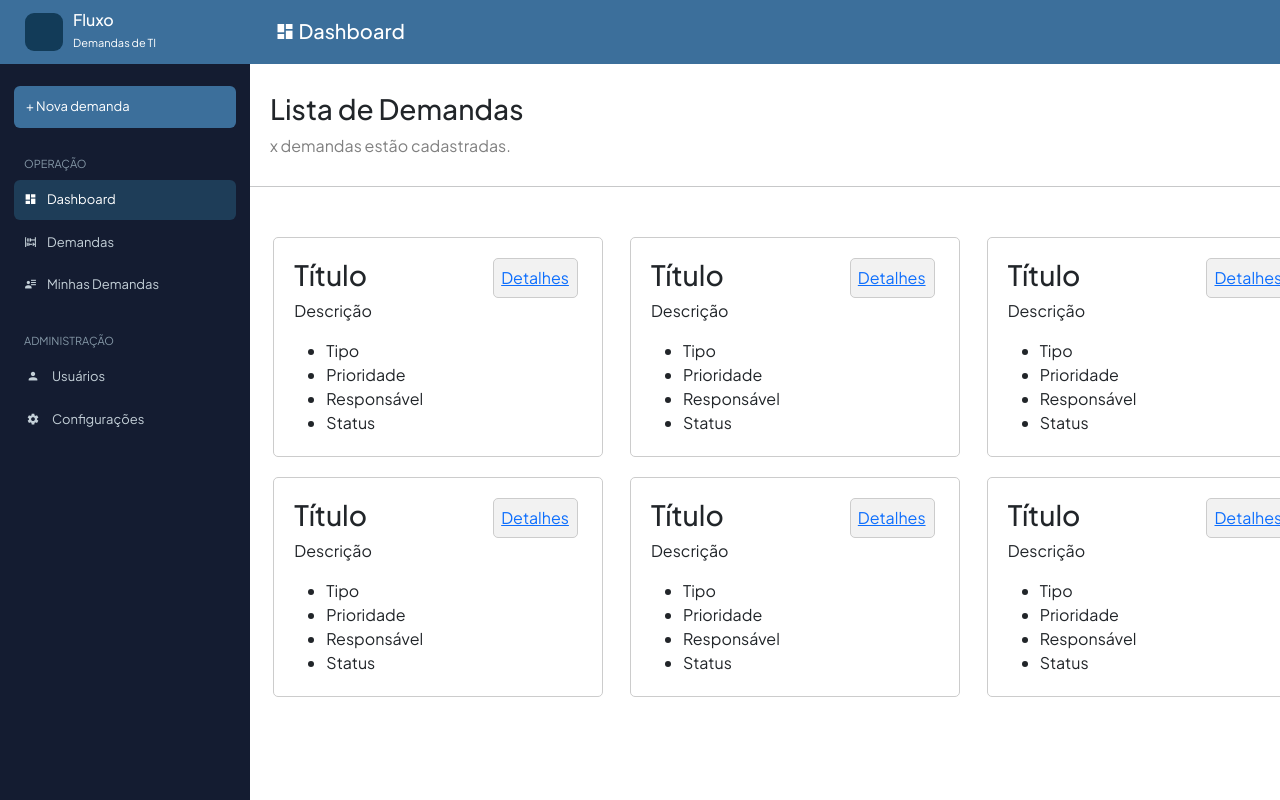
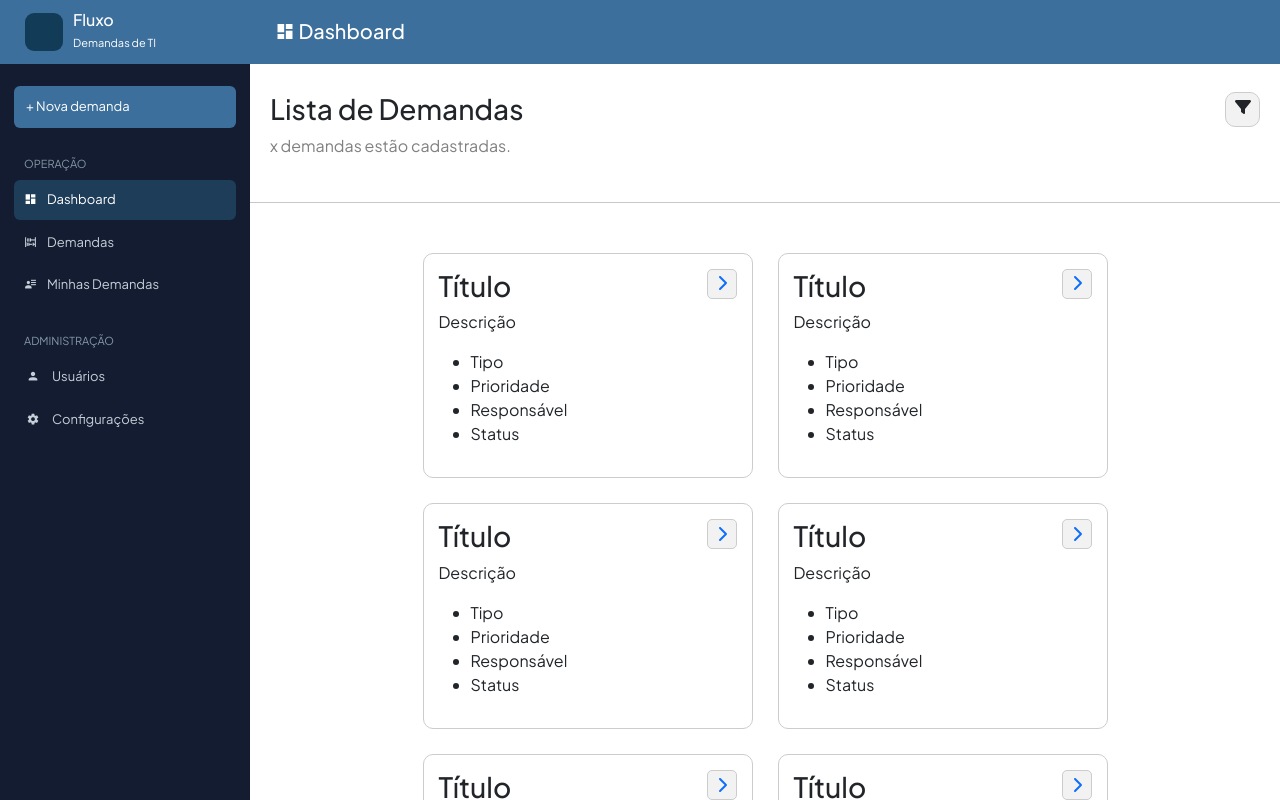
Before and after one commit to sophiadesf/PI-II-TIME-25, a plain HTML site: page Codigo/listademandas.html in a window 1280 px wide. Drawn offline with nearby package versions, Linux system fonts and the light colour scheme.

Commit message:
Aprimorando listagem de demandas com funcionalidade 'flex' e mudanças visuais

```diff
--- a/Codigo/css/style.css
+++ b/Codigo/css/style.css
@@ -386,42 +386,56 @@ td {
 
 .cabecalho-ld {
     margin: 28px 20px;
+    display: flex;
+    justify-content: space-between;
 
     p {
         color: grey;
     }
 }
 
+.filtro {
+    width: 35px;
+    height: 35px;
+    text-align: center;
+
+    background-color: #f2f2f2 ;
+    border: 1px solid #ccc;
+    border-radius: 10px;
+}
+
 .listagem {
     background-color: white;
     display: flex;
-    width: 1070px;
+    flex-wrap: wrap;
+    justify-content: center;
     margin: 10px;
+    gap: 25px;
 }
 
 .card-ld {
     display: flex;
+    flex-wrap: wrap;
+    justify-content: space-between;
+    width: 330px;
+    padding: 15px;
+
     background-color: white ;
-    width: 330px;
-    height: 220px;
     border: 1px solid #ccc;
-    border-radius: 5px;
-    padding: 20px;
-    margin: auto;
-    margin-bottom: 10px;
+    border-radius: 10px;
 }
 
 .detalhes-ld {
-    display: flex;
+    width: 30px;
+    height: 30px ;
     text-align: center;
-    height: 40px;
+
     background-color: #f2f2f2;
     border: 1px solid #ccc;
     border-radius: 5px;
-    width: 85px;
-    margin-left: 70px;
-    padding: 7px;
 }
+
+/*  */
 .main-dd{
     display: flex;
     flex-direction: column;
--- a/Codigo/listademandas.html
+++ b/Codigo/listademandas.html
@@ -24,8 +24,15 @@
             <!-- Conteudo da Lista de Demandas -->
             <div class="main">
                 <div class="cabecalho-ld">
-                    <h3>Lista de Demandas</h3>
-                    <p>x demandas estão cadastradas.</p>
+                    <div>
+                        <h3>Lista de Demandas</h3>
+                        <p>x demandas estão cadastradas.</p>
+                    </div>
+                    <div class="filtro">
+                        <svg xmlns="http://www.w3.org/2000/svg" viewBox="0 0 512 512" width="16" height="16" fill="currentColor">
+                            <path d="M3.9 54.9C10.5 40.9 24.5 32 40 32H472c15.5 0 29.5 8.9 36.1 22.9s4.6 30.5-5.2 42.5L320 320.9V448c0 12.1-6.8 23.2-17.7 28.6s-23.8 4.3-33.5-3l-64-48c-8.1-6-12.8-15.5-12.8-25.6V320.9L9 97.3C-.7 85.4-2.8 68.8 3.9 54.9z"/>
+                        </svg>
+                    </div>
                 </div>
 
                 <hr>
@@ -48,8 +55,9 @@
 
 
                             <a href="detalhesdemanda.html" class="detalhes-ld">
-                                <label></label>
-                                <p>Detalhes</p>
+                                <svg xmlns="http://www.w3.org/2000/svg" viewBox="0 0 320 512" width="16" height="16" fill="currentColor">
+                                    <path d="M310.6 233.4c12.5 12.5 12.5 32.8 0 45.3l-192 192c-12.5 12.5-32.8 12.5-45.3 0s-12.5-32.8 0-45.3L242.7 256 73.4 86.6c-12.5-12.5-12.5-32.8 0-45.3s32.8-12.5 45.3 0l192 192z"/>
+                                </svg>
                             </a>
 
                         </div>
@@ -69,8 +77,9 @@
 
 
                             <a href="detalhesdemanda.html" class="detalhes-ld">
-                                <label></label>
-                                <p>Detalhes</p>
+                                <svg xmlns="http://www.w3.org/2000/svg" viewBox="0 0 320 512" width="16" height="16" fill="currentColor">
+                                    <path d="M310.6 233.4c12.5 12.5 12.5 32.8 0 45.3l-192 192c-12.5 12.5-32.8 12.5-45.3 0s-12.5-32.8 0-45.3L242.7 256 73.4 86.6c-12.5-12.5-12.5-32.8 0-45.3s32.8-12.5 45.3 0l192 192z"/>
+                                </svg>
                             </a>
 
                         </div>
@@ -90,31 +99,9 @@
 
 
                             <a href="detalhesdemanda.html" class="detalhes-ld">
-                                <label></label>
-                                <p>Detalhes</p>
-                            </a>
-
-                        </div>
-                    </div>
-
-                    <div class="listagem">
-                        <div class="card-ld">
-
-                            <div>
-                                <h3>Título</h3>
-                                <p>Descrição</p>
-                                <ul>
-                                    <li>Tipo</li>
-                                    <li>Prioridade</li>
-                                    <li>Responsável</li>
-                                    <li>Status</li>
-                                </ul>
-                            </div>
-
-
-                            <a href="detalhesdemanda.html" class="detalhes-ld">
-                                <label></label>
-                                <p>Detalhes</p>
+                                <svg xmlns="http://www.w3.org/2000/svg" viewBox="0 0 320 512" width="16" height="16" fill="currentColor">
+                                    <path d="M310.6 233.4c12.5 12.5 12.5 32.8 0 45.3l-192 192c-12.5 12.5-32.8 12.5-45.3 0s-12.5-32.8 0-45.3L242.7 256 73.4 86.6c-12.5-12.5-12.5-32.8 0-45.3s32.8-12.5 45.3 0l192 192z"/>
+                                </svg>
                             </a>
 
                         </div>
@@ -134,8 +121,9 @@
 
 
                             <a href="detalhesdemanda.html" class="detalhes-ld">
-                                <label></label>
-                                <p>Detalhes</p>
+                                <svg xmlns="http://www.w3.org/2000/svg" viewBox="0 0 320 512" width="16" height="16" fill="currentColor">
+                                    <path d="M310.6 233.4c12.5 12.5 12.5 32.8 0 45.3l-192 192c-12.5 12.5-32.8 12.5-45.3 0s-12.5-32.8 0-45.3L242.7 256 73.4 86.6c-12.5-12.5-12.5-32.8 0-45.3s32.8-12.5 45.3 0l192 192z"/>
+                                </svg>
                             </a>
 
                         </div>
@@ -155,8 +143,31 @@
 
 
                             <a href="detalhesdemanda.html" class="detalhes-ld">
-                                <label></label>
-                                <p>Detalhes</p>
+                                <svg xmlns="http://www.w3.org/2000/svg" viewBox="0 0 320 512" width="16" height="16" fill="currentColor">
+                                    <path d="M310.6 233.4c12.5 12.5 12.5 32.8 0 45.3l-192 192c-12.5 12.5-32.8 12.5-45.3 0s-12.5-32.8 0-45.3L242.7 256 73.4 86.6c-12.5-12.5-12.5-32.8 0-45.3s32.8-12.5 45.3 0l192 192z"/>
+                                </svg>
+                            </a>
+
+                        </div>
+
+                        <div class="card-ld">
+
+                            <div>
+                                <h3>Título</h3>
+                                <p>Descrição</p>
+                                <ul>
+                                    <li>Tipo</li>
+                                    <li>Prioridade</li>
+                                    <li>Responsável</li>
+                                    <li>Status</li>
+                                </ul>
+                            </div>
+
+
+                            <a href="detalhesdemanda.html" class="detalhes-ld">
+                                <svg xmlns="http://www.w3.org/2000/svg" viewBox="0 0 320 512" width="16" height="16" fill="currentColor">
+                                    <path d="M310.6 233.4c12.5 12.5 12.5 32.8 0 45.3l-192 192c-12.5 12.5-32.8 12.5-45.3 0s-12.5-32.8 0-45.3L242.7 256 73.4 86.6c-12.5-12.5-12.5-32.8 0-45.3s32.8-12.5 45.3 0l192 192z"/>
+                                </svg>
                             </a>
 
                         </div>
```
